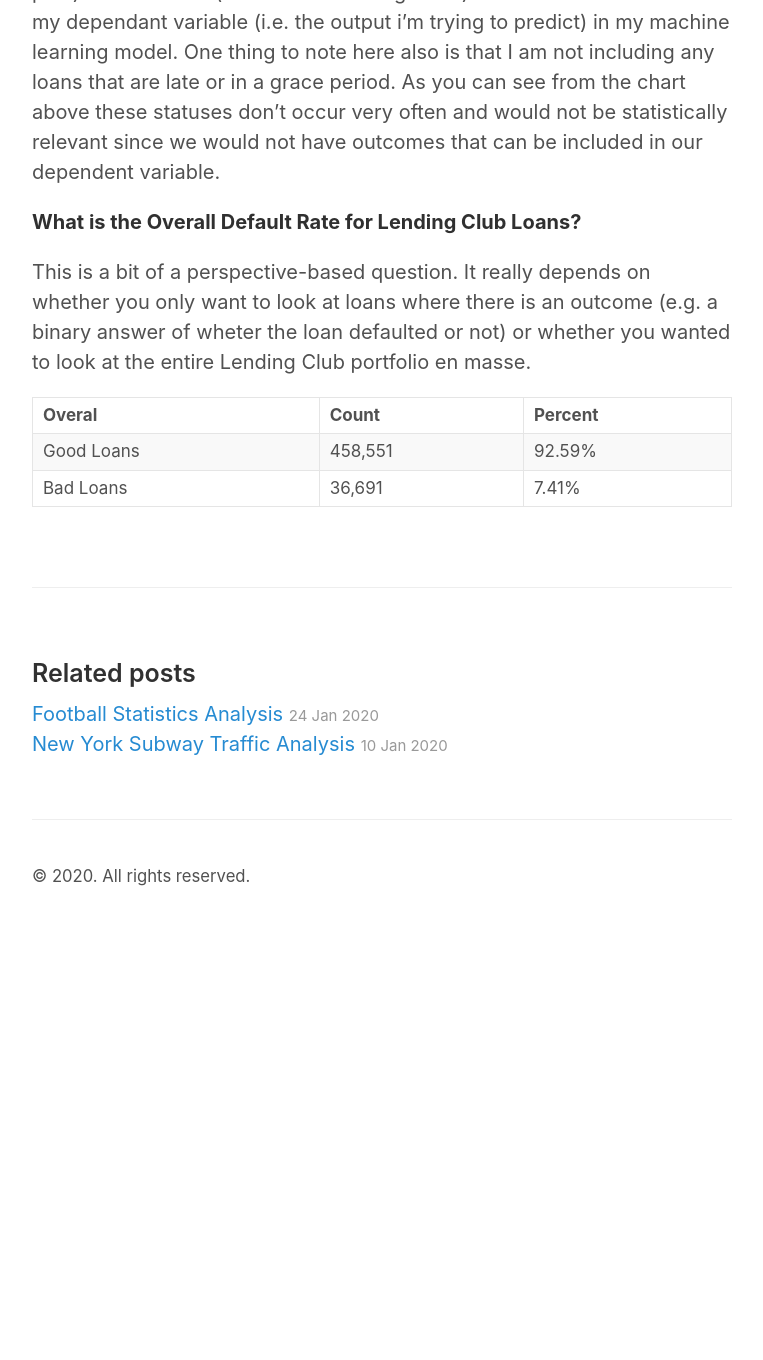
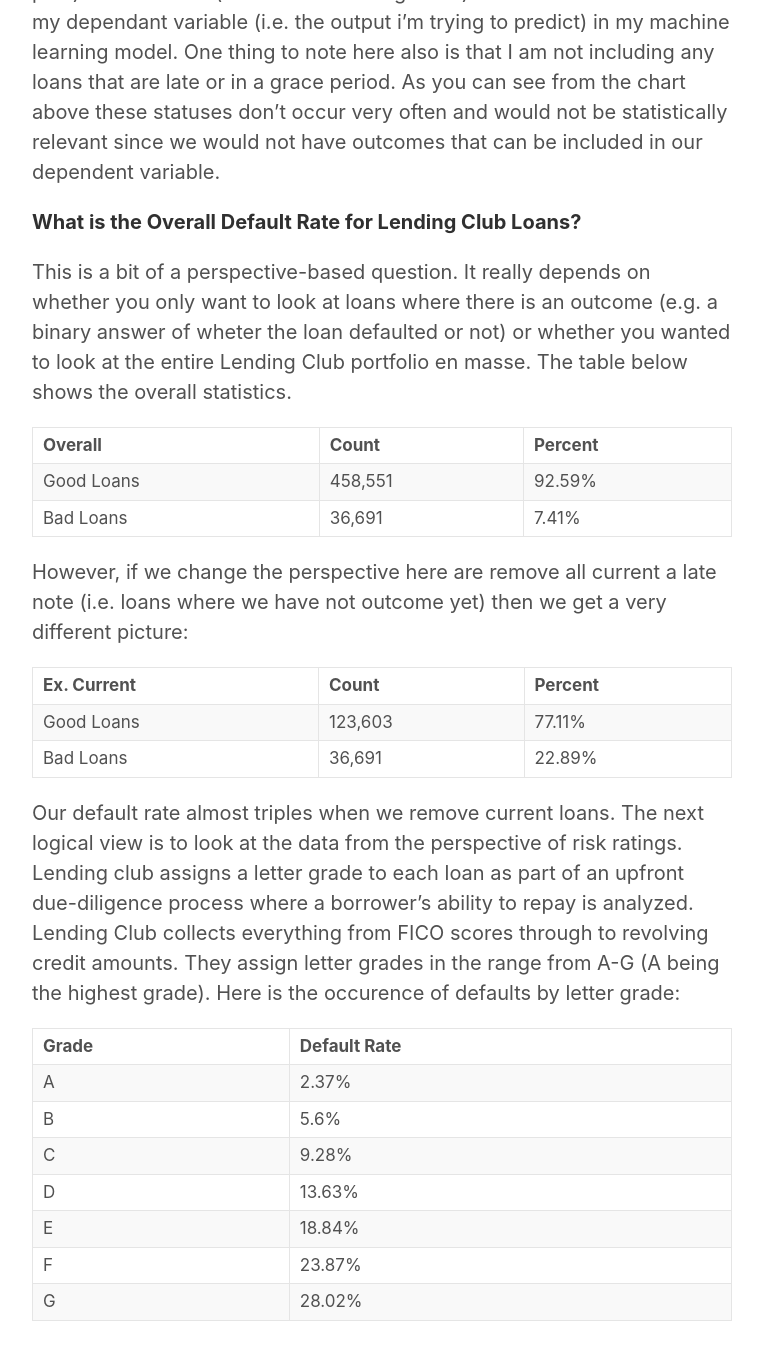
Before and after one commit to skhan-tech/skhan-tech.github.io, a Jekyll site: the page built from _posts/2020-02-16-Lending-Club-Loan-Analysis.md, in a window 1280 px wide and 1400 px high, scrolled down 2734 px. Shown: the top 1360 px of the window, without its empty margins (258-1021 px from the left). Built offline with Jekyll 4.4.1, drawn with Linux system fonts in a browser that asks for light colours; our own code applies the rules of GitHub Pages for plain Markdown files; before the commit the page ends 3664 px from its top, so only the background shows below that.

Commit message:
Update 2020-02-16-Lending-Club-Loan-Analysis.md

```diff
--- a/_posts/2020-02-16-Lending-Club-Loan-Analysis.md
+++ b/_posts/2020-02-16-Lending-Club-Loan-Analysis.md
@@ -38,9 +38,29 @@ A majority of the loans within the 2018 dataset are "current". Lending Club dist
 
 **What is the Overall Default Rate for Lending Club Loans?**
 
-This is a bit of a perspective-based question. It really depends on whether you only want to look at loans where there is an outcome (e.g. a binary answer of wheter the loan defaulted or not) or whether you wanted to look at the entire Lending Club portfolio en masse.
+This is a bit of a perspective-based question. It really depends on whether you only want to look at loans where there is an outcome (e.g. a binary answer of wheter the loan defaulted or not) or whether you wanted to look at the entire Lending Club portfolio en masse. The table below shows the overall statistics.
 
-| Overal      | Count       | Percent |
+| Overall     | Count       | Percent |
 | ----------- | ----------- |---------|
 | Good Loans  | 458,551     |92.59%   |
 | Bad Loans   | 36,691      |7.41%    |
+
+However, if we change the perspective here are remove all current a late note (i.e. loans where we have not outcome yet) then we get a very different picture:
+
+
+| Ex. Current | Count       | Percent |
+| ----------- | ----------- |---------|
+| Good Loans  | 123,603     |77.11%   |
+| Bad Loans   | 36,691      |22.89%   |
+
+Our default rate almost triples when we remove current loans. The next logical view is to look at the data from the perspective of risk ratings. Lending club assigns a letter grade to each loan as part of an upfront due-diligence process where a borrower's ability to repay is analyzed. Lending Club collects everything from FICO scores through to revolving credit amounts. They assign letter grades in the range from A-G (A being the highest grade). Here is the occurence of defaults by letter grade:
+
+| Grade | Default Rate |
+| ----- |---------|
+| A     | 2.37%   |
+| B     | 5.6%    |
+| C     | 9.28%   |
+| D     | 13.63%  |
+| E     | 18.84%  |
+| F     | 23.87%  |
+| G     | 28.02%  |
```
